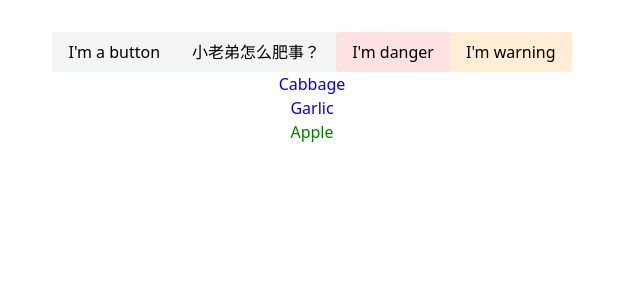
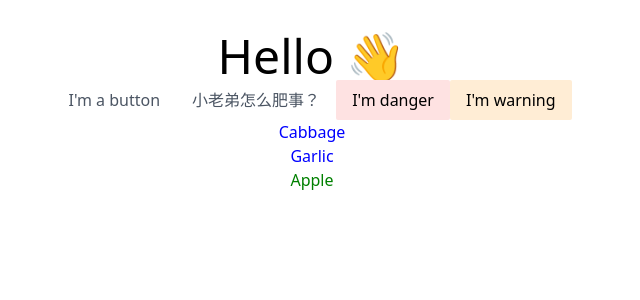
Before and after one commit to wang01h2/react-tic-tac-toe, a React (Vite) app: page / in a window 1280 px wide. Shown: the top 300 px of the page, without its empty margins (328-968 px from the left). Built offline with nearby package versions, Linux system fonts and the light colour scheme.

Commit message:
fix(Button.jsx): 优化button组件
优化button组件

```diff
--- a/src/App.jsx
+++ b/src/App.jsx
@@ -1,5 +1,5 @@
 import './App.css'
-import Button from "./Button.jsx";
+import Button from "./components/Button.jsx";
 
 
 const products = [
@@ -16,6 +16,7 @@ const listItem = products.map(product => {
 function App(){
     return (
         <>
+            <h1 className="text-5xl">Hello 👋</h1>
             <Button className={'awesome-button'} type="" onClick={() => console.log('click done.')}>I'm a button</Button>
             <Button className={'test'} type="" onClick={() => console.log('click done.')}>
                 <div>小老弟怎么肥事？</div>
--- a/src/Button.jsx
+++ /dev/null
@@ -1,22 +0,0 @@
-// 文档建议直接解构获取props，而不是获取props对象
-
-/**
- * type: 按钮的类型
- * onClick: click事件
- * children: 子内容，如果是非文本，则会undefined，未知原因
- * className: class name
- */
-
-export function Button({type,onClick,children,className}) {
-    const handleClick = () => {
-        if(!onClick) return
-        onClick()
-    }
-     return (
-         <button
-             className={type==='danger'?`bg-red-100 p-2 px-4 rounded-sm hover:bg-red-50 focus:outline-none focus:ring-2 focus:bg-red-100 focus:ring-opacity-50 ${className}`:type==='warning'?`bg-orange-100 p-2 px-4 rounded-sm hover:bg-orange-50 focus:outline-none focus:ring-2 focus:bg-orange-100 focus:ring-opacity-50 ${className}`:`bg-gray-100 p-2 px-4 rounded-sm hover:bg-gray-50 focus:outline-none focus:ring-2 focus:bg-gray-100 focus:ring-opacity-50 ${className}`}
-             onClick={handleClick}>{children}</button>
-     )
-}
-
-export default Button
--- /dev/null
+++ b/src/components/Button.jsx
@@ -0,0 +1,21 @@
+
+ /** Button组件
+ * type: 按钮的类型
+ * onClick: click事件
+ * children: 子内容，如果是非文本，则会undefined，未知原因
+ * className: class name
+ */
+
+export function Button({type,onClick,children,className}) {
+    const handleClick = () => {
+        if(!onClick) return
+        onClick()
+    }
+     return (
+         <button
+             className={type==='danger'?`bg-red-100 p-2 px-4 rounded-sm hover:bg-red-50 focus:outline-none focus:ring-2 focus:bg-red-100 focus:ring-opacity-50 ${className}`:type==='warning'?`bg-orange-100 p-2 px-4 rounded-sm hover:bg-orange-50 focus:outline-none focus:ring-2 focus:bg-orange-100 focus:ring-opacity-50 ${className}`:`text-gray-600 p-2 px-4 rounded-sm hover:text-gray-800 focus:outline-none focus:ring-2 focus:bg-gray-100 focus:ring-opacity-50 ${className}`}
+             onClick={handleClick}>{children}</button>
+     )
+}
+
+export default Button
--- /dev/null
+++ b/src/router/index.jsx
@@ -0,0 +1 @@
+// 感觉不是特别需要路由，暂时搁浅
```
Also changed, not shown: src/components/Item.jsx (added), 1 other file (tests, documents, lock files or other folders).
